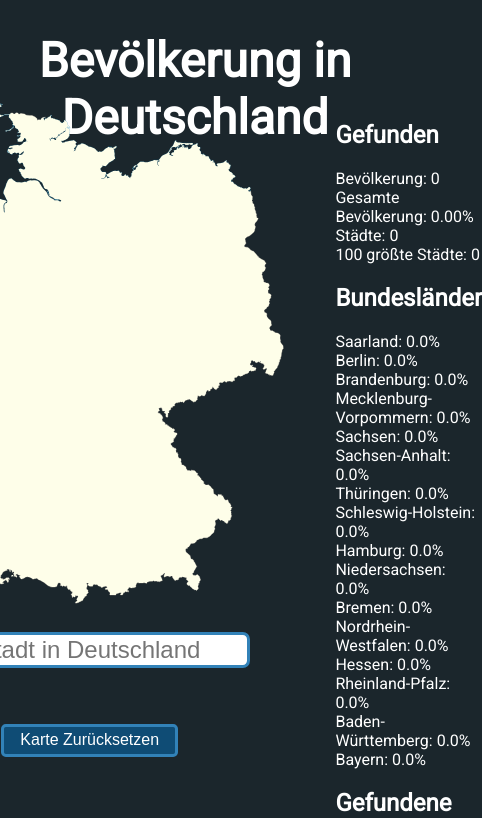
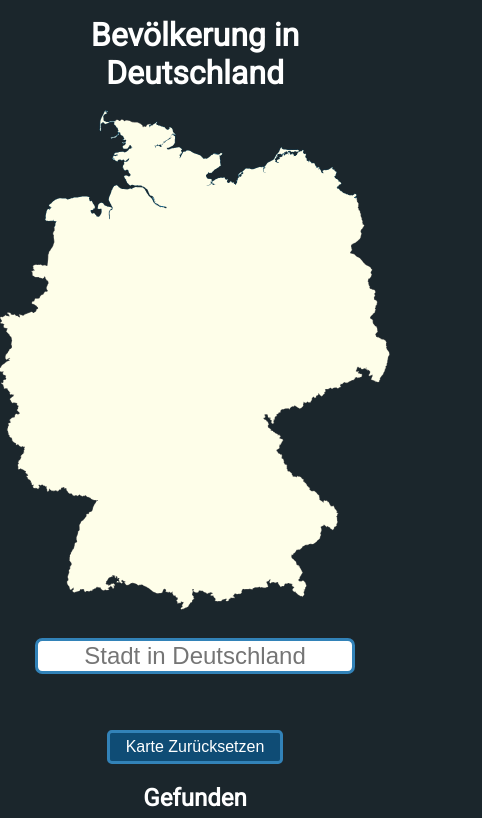
Before and after one commit to 7rvn/cityquiz, a React (Create React App) app: page / in a window 390 px wide. Shown: the top 818 px of the page, 482 px wide, since content can reach past the window. Built offline with nearby package versions, Linux system fonts and the light colour scheme.

Commit message:
mobile responisve layout

```diff
--- a/src/App.css
+++ b/src/App.css
@@ -106,3 +106,31 @@ input {
   height: 60vh;
   width: auto;
 }
+
+@media only screen and (max-width: 768px) {
+  #top {
+    height: auto;
+  }
+
+  #title {
+    font-size: 2em;
+    margin: 0.5em 0;
+  }
+
+  #game {
+    display: block;
+  }
+
+  h1 {
+    padding: 0px;
+    margin: 0px;
+  }
+
+  .flex-column {
+    margin: 0;
+  }
+
+  .stats {
+    text-align: center;
+  }
+}
--- a/src/App.js
+++ b/src/App.js
@@ -154,6 +154,7 @@ function App() {
               spellCheck="false"
               placeholder="Stadt in Deutschland"
               autoFocus={true}
+              name="safarisearch"
             ></input>
           </form>
           <button id="restart-button" onClick={restartGame}>
@@ -161,7 +162,7 @@ function App() {
           </button>
         </div>
 
-        <div className="flex-column">
+        <div className="flex-column stats">
           <h2>Gefunden</h2>
           <div id="population-counter">
             {"Bevölkerung: " +
```
